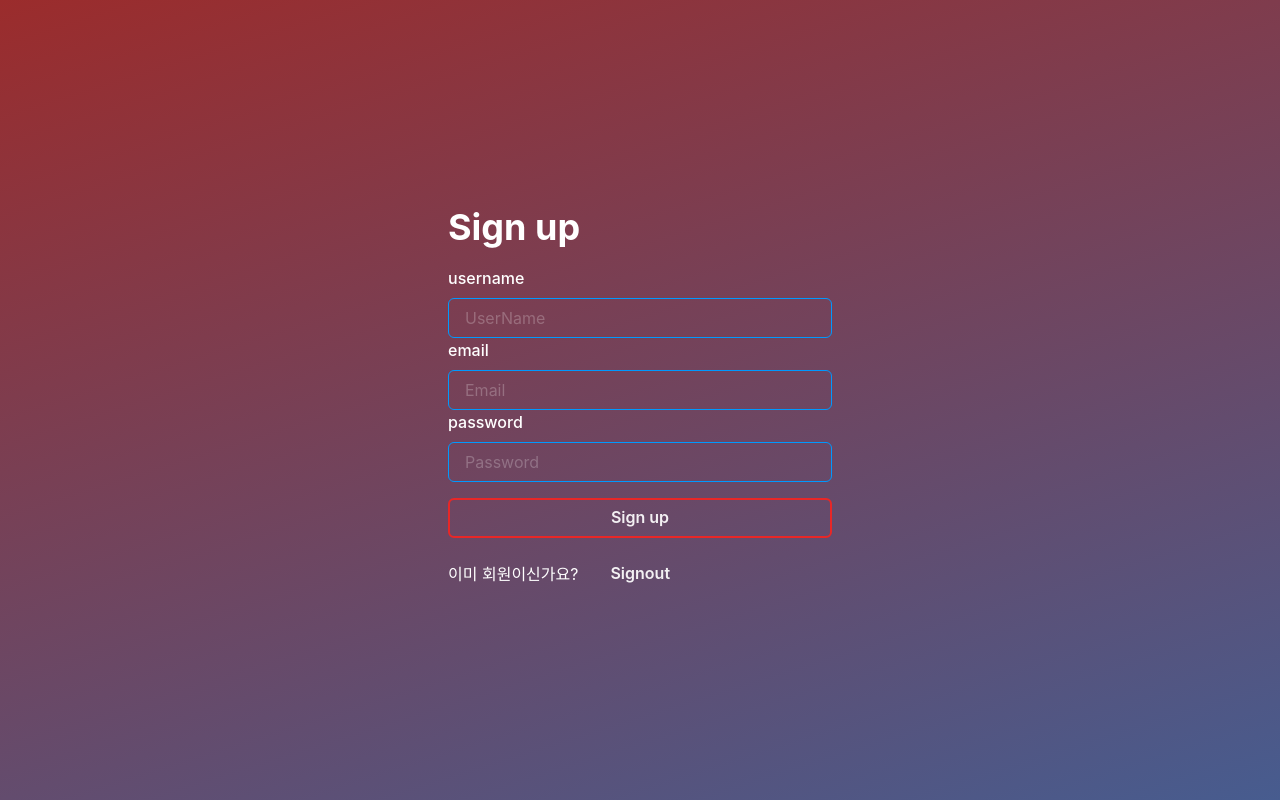
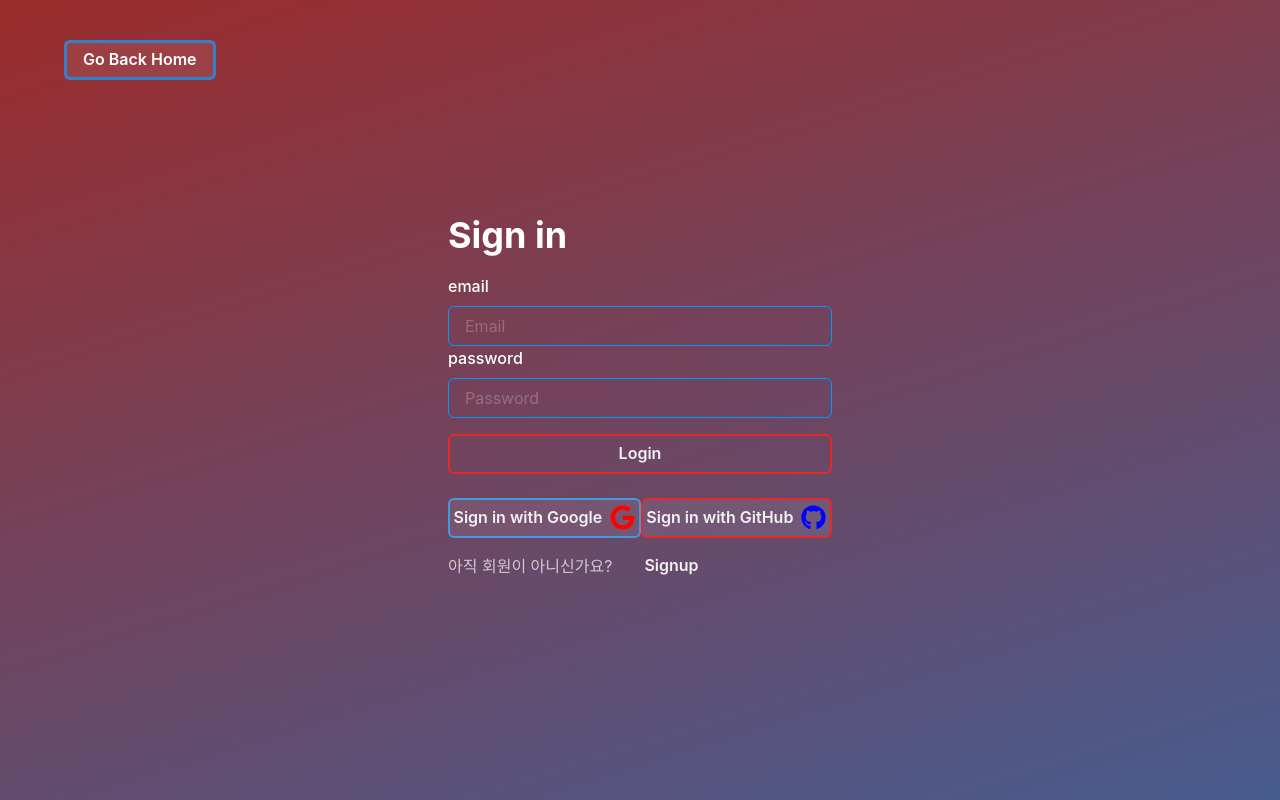
Before and after one commit to joseph0926/Barca-Market, a Next.js app: page /sign in a window 1280 px wide. Both pictures are taken after a click on the button "Signin". Built offline with nearby package versions, Linux system fonts and the light colour scheme.

Commit message:
#25 Sign - SocialLogin

```diff
--- a/package.json
+++ b/package.json
@@ -20,6 +20,7 @@
     "eslint-config-next": "13.4.2",
     "framer-motion": "^10.12.12",
     "next": "13.4.2",
+    "next-auth": "^4.22.1",
     "next-connect": "^1.0.0",
     "react": "18.2.0",
     "react-dom": "18.2.0",
--- a/src/components/auth/Signin.js
+++ b/src/components/auth/Signin.js
@@ -1,6 +1,7 @@
 import { Box, Button, Heading } from "@chakra-ui/react";
 import BaseFormControl from "./FormController.js";
 import { useInput } from "@/src/hooks/useInput.js";
+import SocialLogin from "./SocialLogin.js";
 
 const Signin = () => {
   const { formState, touched, isValid, handleInputChange, handleBlur, isLoginFormValid } = useInput();
@@ -41,6 +42,7 @@ const Signin = () => {
       <Button bg="transparent" w="100%" my="1rem" disabled={!isLoginFormValid}>
         Login
       </Button>
+      <SocialLogin />
     </Box>
   );
 };
--- /dev/null
+++ b/src/components/auth/SocialLogin.js
@@ -0,0 +1,24 @@
+import { Box, Button, Flex } from "@chakra-ui/react";
+import { signIn } from "next-auth/react";
+import { FaGoogle, FaGithub } from "react-icons/fa";
+
+function SocialLogin() {
+  return (
+    <Flex justifyContent="space-between" my="0.5rem">
+      <Button onClick={() => signIn("google")} borderColor="blue.400" _hover={{ bg: "blue.400" }}>
+        Sign in with Google{" "}
+        <Box ml="0.5rem">
+          <FaGoogle color="red" size={25} />
+        </Box>
+      </Button>
+      <Button onClick={() => signIn("github")}>
+        Sign in with GitHub{" "}
+        <Box ml="0.5rem">
+          <FaGithub color="blue" size={25} />
+        </Box>
+      </Button>
+    </Flex>
+  );
+}
+
+export default SocialLogin;
--- a/src/components/home/Gradient.js
+++ b/src/components/home/Gradient.js
@@ -24,7 +24,7 @@ const GradientBox = (props) => {
       top="-600px"
       left="-50%"
       zIndex="-1"
-      animation={`${gradient} 6s ease infinite`}
+      animation={`${gradient} 4s ease infinite`}
       {...props}
     />
   );
--- a/src/controllers/auth/auth.controller.js
+++ b/src/controllers/auth/auth.controller.js
@@ -1,5 +1,3 @@
 import baseHandler from "../ncConfig.js";
 
 const handler = baseHandler();
-
-handler.post((req, res) => {});
--- a/src/pages/_app.js
+++ b/src/pages/_app.js
@@ -1,5 +1,6 @@
 import Head from "next/head";
 
+import { SessionProvider } from "next-auth/react";
 import { Provider } from "react-redux";
 import store from "../store/store.js";
 import ThemeLayout from "../components/layouts/ThemeLayout.js";
@@ -14,11 +15,13 @@ export default function App({ Component, pageProps }) {
       <Head>
         <title>Barcelona Fan Community</title>
       </Head>
-      <Provider store={store}>
-        <ThemeLayout isExempt={isExempt}>
-          <Component {...pageProps} />
-        </ThemeLayout>
-      </Provider>
+      <SessionProvider session={pageProps}>
+        <Provider store={store}>
+          <ThemeLayout isExempt={isExempt}>
+            <Component {...pageProps} />
+          </ThemeLayout>
+        </Provider>
+      </SessionProvider>
     </>
   );
 }
--- a/src/pages/sign/index.js
+++ b/src/pages/sign/index.js
@@ -1,5 +1,6 @@
+import Link from "next/link";
 import { useState } from "react";
-import { VStack, Flex, Button, Text, keyframes } from "@chakra-ui/react";
+import { VStack, Flex, Button, Text, keyframes, Box } from "@chakra-ui/react";
 import { motion } from "framer-motion";
 import Signin from "@/src/components/auth/Signin.js";
 import Signup from "@/src/components/auth/Signup.js";
@@ -20,7 +21,7 @@ const Sign = () => {
       setAnim(false);
     }, 1500);
     setSignMode((pervState) => {
-      return pervState === "in" ? "out" : "in";
+      return pervState === "up" ? "in" : "up";
     });
   };
 
@@ -30,6 +31,12 @@ const Sign = () => {
   };
 
   return (
+    <>
+      <Button position="absolute" top="5%" left="5%" borderWidth={3} borderColor="blue.500" _hover={{ bg: "blue.500" }}>
+        <Link href="/" style={{ color: "#fff" }}>
+          Go Back Home
+        </Link>
+      </Button>
       <Flex
         as="div"
         maxW="100vw"
@@ -43,15 +50,16 @@ const Sign = () => {
         animation={`${anim ? gradient : "none"} 1.5s ease infinite`}
       >
         <motion.div initial="initial" animate="animate" key={signMode} variants={fadeIn} transition={{ duration: 1.5 }}>
-        <VStack spacing={5}>{signMode === "in" ? <Signin /> : <Signup />}</VStack>
+          <VStack spacing={5}>{signMode === "up" ? <Signin /> : <Signup />}</VStack>
           <Flex alignItems="center" gap={4}>
-          {signMode === "in" ? <Text color="rgba(255,255,255,0.7)">아직 회원이 아니신가요?</Text> : <Text>이미 회원이신가요?</Text>}
+            {signMode === "up" ? <Text color="rgba(255,255,255,0.7)">아직 회원이 아니신가요?</Text> : <Text>이미 회원이신가요?</Text>}
             <Button onClick={signModeHandler} border="none" bg="transparent">
               Sign{signMode}
             </Button>
           </Flex>
         </motion.div>
       </Flex>
+    </>
   );
 };
 
```
Also changed, not shown: src/pages/api/auth/[...nextauth].js (added, +27 -0 lines), 2 other files (tests, documents, lock files or other folders). Lines whose indentation alone changed are shown as unchanged.
